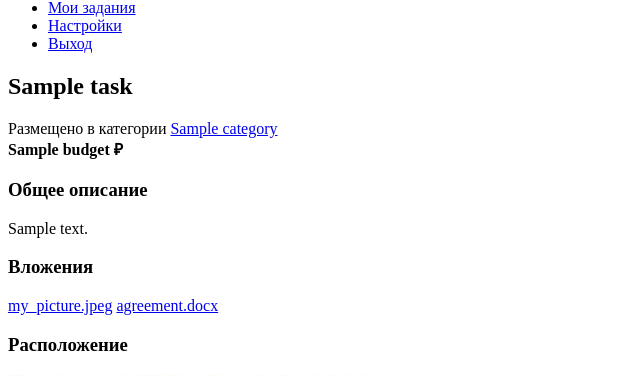
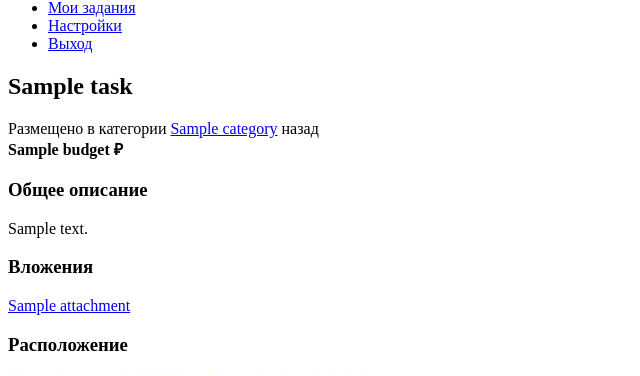
Before and after one commit to htmlacademy-yii/1101403-task-force-1, a Yii app: template frontend/views/tasks/view.php in a window 1280 px wide. Shown: the part 861-1237 px from the top of the page, without its empty margins (0-640 px from the left). Run offline with PHP 8.4 and a stand-in for Yii, Linux system fonts and the light colour scheme; the template is opened without the code that fills it: most values are stand-ins (such as "Sample title", 1, 10 or a date in 2020); data that the repository does not hold is empty; some libraries are stand-ins or nearby versions.

Commit message:
Добавила показ вложений при просмотре задания

```diff
--- a/frontend/models/Attachments.php
+++ b/frontend/models/Attachments.php
@@ -12,12 +12,14 @@ use Yii;
  * @property int $task_id
  * @property string $attach_type
  * @property string $image_path
+ * @property string $title
  *
  * @property Users $user
  * @property Tasks $task
  */
 class Attachments extends \yii\db\ActiveRecord
 {
+
     /**
      * {@inheritdoc}
      */
--- a/frontend/views/tasks/view.php
+++ b/frontend/views/tasks/view.php
@@ -18,7 +18,7 @@ use yii\helpers\Url;
                         <a href="#" class="link-regular"><?php echo $task->category->title ?: ''; ?></a>
                         <?php
                         $counter = new TimeCounter($task->dt_create);
-                        echo $counter->countTimePassed();
+                        echo $counter->countTimePassed() . ' назад';
                         ?></span>
                 </div>
                 <b class="new-task__price <?php echo ('new-task__price--' . $task->category->icon) ?: '';?> content-view-price"><?php echo $task->budget ?: ''; ?><b> ₽</b></b>
@@ -28,11 +28,14 @@ use yii\helpers\Url;
                 <h3 class="content-view__h3">Общее описание</h3>
                 <p><?php echo $task->description ?: ''; ?></p>
             </div>
+            <?php if(!empty($task->attachments)): ?>
             <div class="content-view__attach">
                 <h3 class="content-view__h3">Вложения</h3>
-                <a href="#">my_picture.jpeg</a>
-                <a href="#">agreement.docx</a>
+                <?php foreach($task->attachments as $attachment): ?>
+                    <a href="<?php echo $attachment->image_path; ?>" download=""><?php echo $attachment->title; ?></a>
+                <?php endforeach; ?>
             </div>
+            <?php endif; ?>
             <div class="content-view__location">
                 <h3 class="content-view__h3">Расположение</h3>
                 <div class="content-view__location-wrapper">
```
Also changed, not shown: frontend/controllers/TasksController.php (+4 -3 lines).
